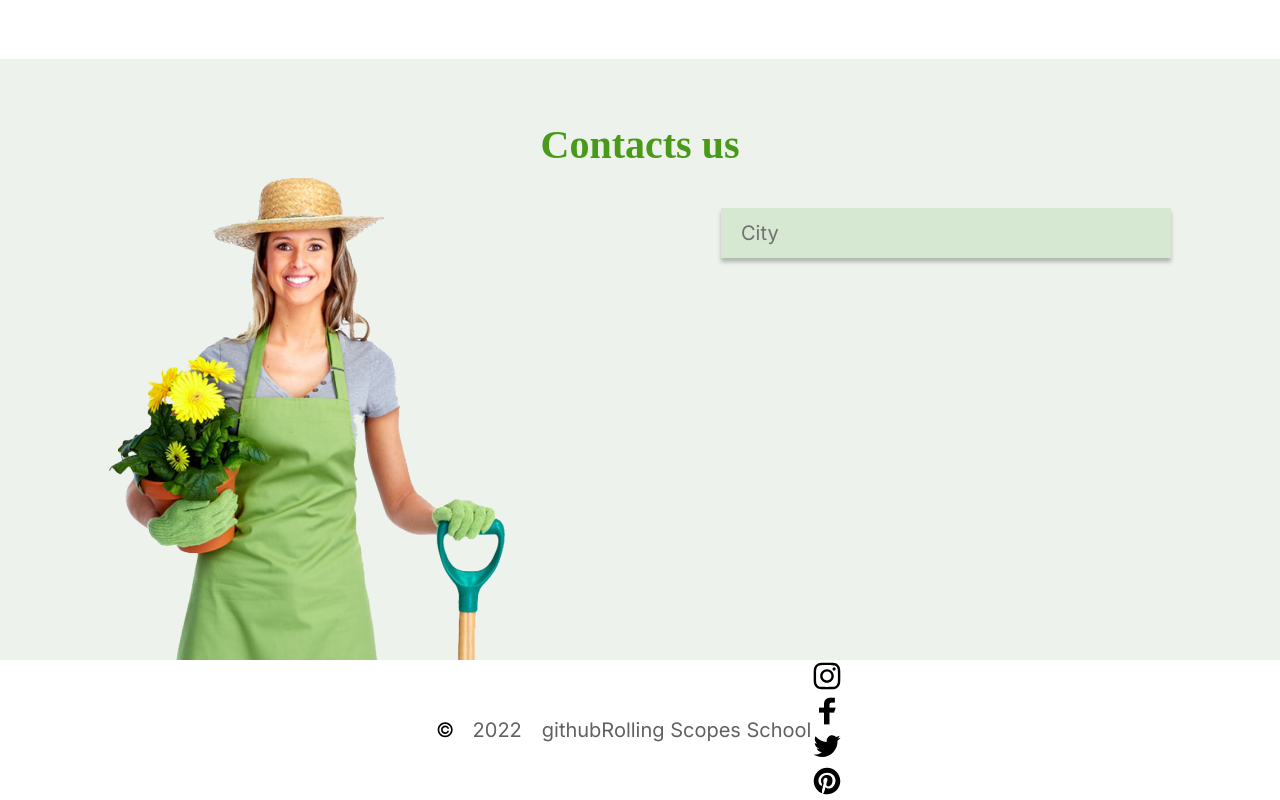
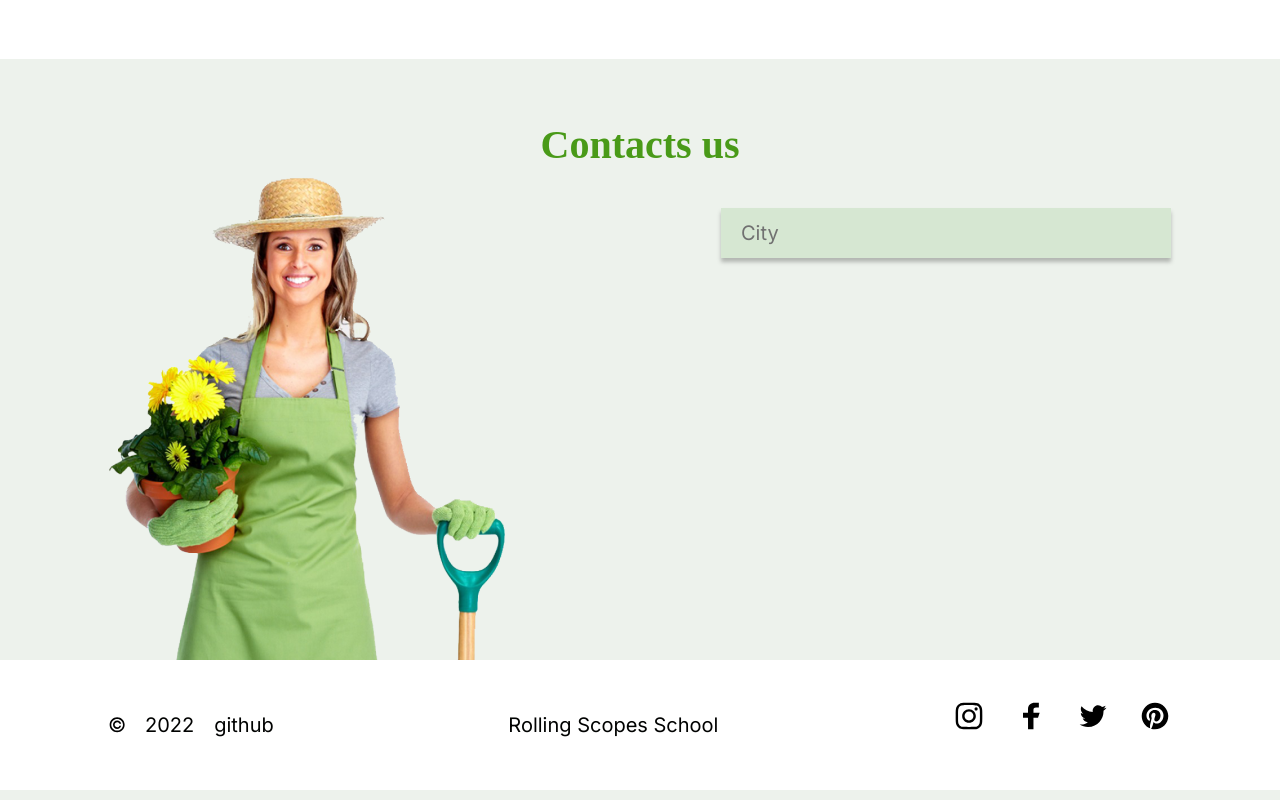
Before and after one commit to olgatenison/Plants, a plain HTML site: page index.html in a window 1280 px wide. Shown: the part 3174-3974 px from the top of the page. Drawn offline with Linux system fonts and the light colour scheme; a web font is replaced by a local one.

Commit message:
footer style

```diff
--- a/css/style.css
+++ b/css/style.css
@@ -458,12 +458,18 @@ body {
 /*Footer*/
 .footer {
   background-color: var(--white);
+
+  font-size: 20px;
+  line-height: 2.5;
+  color: var(--text-black);
 }
 
 .footer__container {
   display: flex;
   align-items: center;
-  justify-content: center;
+  justify-content: space-between;
+  margin-top: 40px;
+  margin-bottom: 40px;
 }
 .footer__left {
   display: flex;
@@ -488,8 +494,11 @@ body {
 .footer__social-list {
 }
 .social-list {
+  display: flex;
+  align-items: center;
 }
-.footer__social-item {
+.footer__social-item:not(:last-child) {
+  margin-right: 30px;
 }
 .footer__social-link {
 }
--- a/index.html
+++ b/index.html
@@ -258,7 +258,7 @@
               </li>
               <li class="footer__social-item">
                 <a href="#!" class="footer__social-link">
-                  <img src="assets/img/fb .png" alt="facebook" />
+                  <img src="assets/img/fb.svg" alt="facebook" />
                 </a>
               </li>
               <li class="footer__social-item">
```
Also changed, not shown: assets/img/fb.svg (added).
